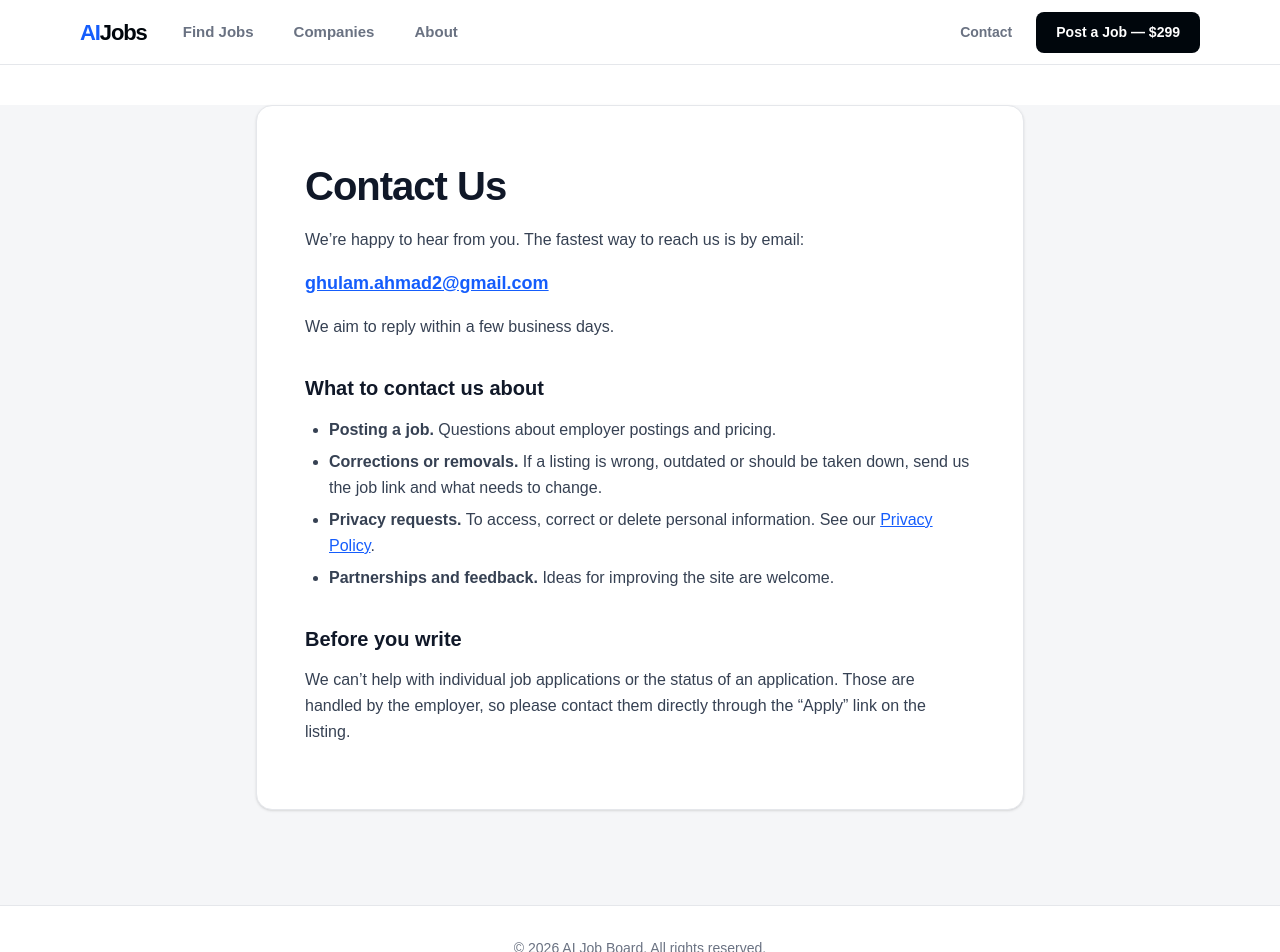
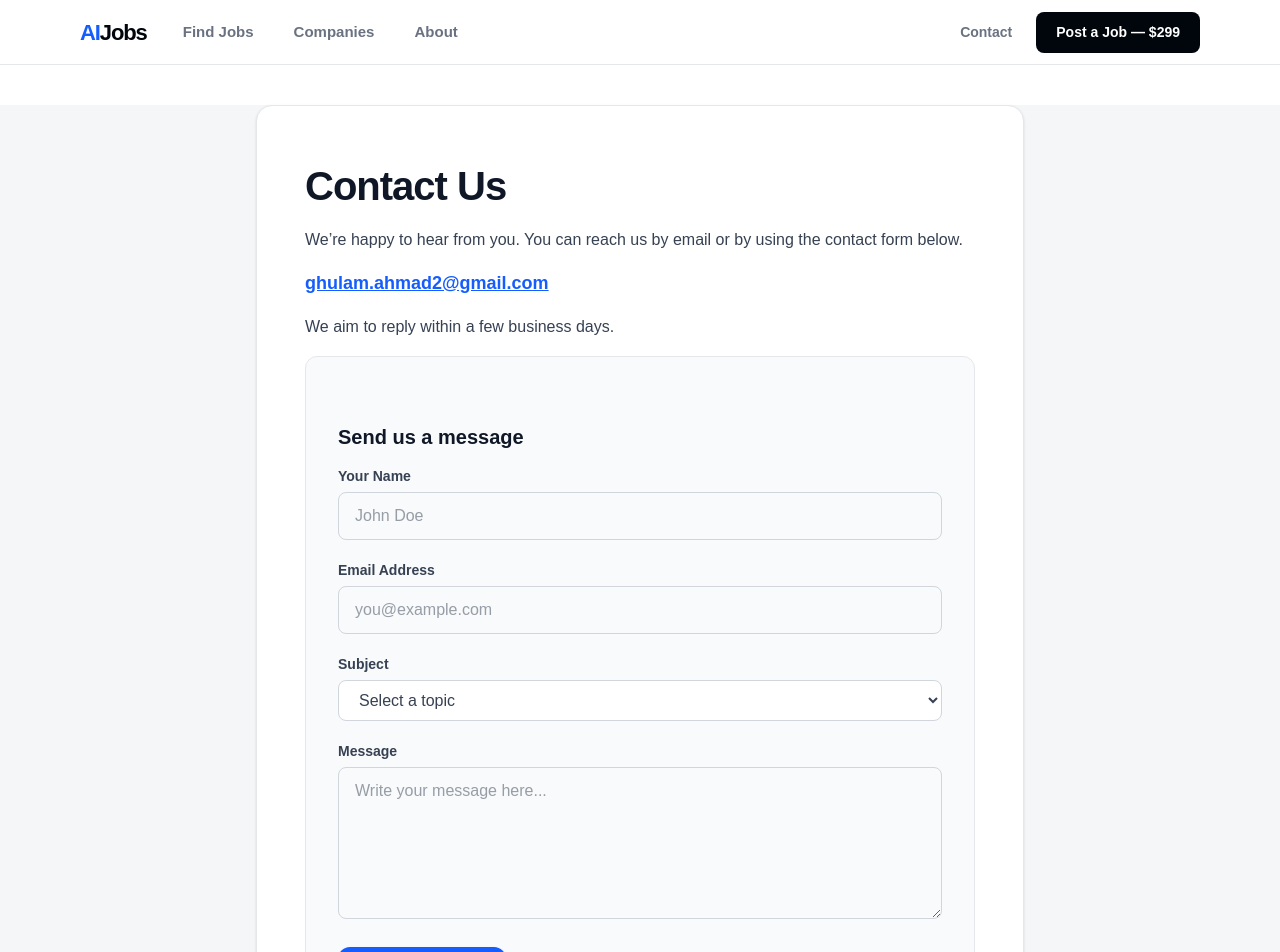
Before and after one commit to GhulamAhmad-legal/ai-job-board, a Next.js app: page /contact in a window 1280 px wide. Shown: the top 952 px of the page. Built offline with nearby package versions, Linux system fonts and the light colour scheme; no server answers.

Commit message:
Update about and contact pages

```diff
--- a/app/contact/page.tsx
+++ b/app/contact/page.tsx
@@ -1,25 +1,165 @@
-import type { Metadata } from 'next';
+'use client';
+
+import { useState } from 'react';
 import LegalPage from '../components/LegalPage';
 import { siteConfig } from '../lib/siteConfig';
 
-export const metadata: Metadata = {
-  title: `Contact Us | ${siteConfig.name}`,
-  description: `Get in touch with ${siteConfig.name} about listings, employer postings, corrections or privacy requests.`,
-  alternates: { canonical: '/contact' },
-};
+export default function ContactPage() {
+  const [formData, setFormData] = useState({
+    name: '',
+    email: '',
+    subject: '',
+    message: '',
+  });
+  const [status, setStatus] = useState<'idle' | 'loading' | 'success' | 'error'>('idle');
+  const [errorMessage, setErrorMessage] = useState('');
 
-export default function ContactPage() {
+  const handleChange = (
+    e: React.ChangeEvent<HTMLInputElement | HTMLTextAreaElement | HTMLSelectElement>
+  ) => {
+    setFormData({ ...formData, [e.target.name]: e.target.value });
+  };
+
+  const handleSubmit = async (e: React.FormEvent) => {
+    e.preventDefault();
+    setStatus('loading');
+    setErrorMessage('');
+
+    try {
+      const res = await fetch('/api/contact', {
+        method: 'POST',
+        headers: { 'Content-Type': 'application/json' },
+        body: JSON.stringify(formData),
+      });
+
+      const data = await res.json();
+
+      if (!res.ok) {
+        throw new Error(data.error || 'Something went wrong');
+      }
+
+      setStatus('success');
+      setFormData({ name: '', email: '', subject: '', message: '' });
+    } catch (err: any) {
+      setStatus('error');
+      setErrorMessage(err.message || 'Failed to send message');
+    }
+  };
+
   return (
     <LegalPage title="Contact Us" showUpdated={false}>
       <p>
-        We’re happy to hear from you. The fastest way to reach us is by email:
+        We’re happy to hear from you. You can reach us by email or by using the contact form below.
       </p>
+
       <p>
-        <a href={`mailto:${siteConfig.contactEmail}`} className="text-[18px] font-bold">
+        <a
+          href={`mailto:${siteConfig.contactEmail}`}
+          className="text-[18px] font-bold text-blue-600 hover:underline"
+        >
           {siteConfig.contactEmail}
         </a>
       </p>
-      <p>We aim to reply within a few business days.</p>
+
+      <p className="mb-8">We aim to reply within a few business days.</p>
+
+      {/* Contact Form */}
+      <div className="bg-gray-50 border border-gray-200 rounded-xl p-6 md:p-8 mb-10">
+        <h2 className="text-[20px] font-extrabold text-gray-900 mb-5 mt-0">
+          Send us a message
+        </h2>
+
+        {status === 'success' ? (
+          <div className="bg-green-50 border border-green-200 text-green-800 rounded-lg p-4 text-center font-medium">
+            ✅ Thank you! Your message has been sent successfully. We’ll get back to you soon.
+          </div>
+        ) : (
+          <form onSubmit={handleSubmit} className="space-y-5">
+            <div>
+              <label htmlFor="name" className="block text-sm font-semibold text-gray-700 mb-1.5">
+                Your Name
+              </label>
+              <input
+                type="text"
+                id="name"
+                name="name"
+                required
+                value={formData.name}
+                onChange={handleChange}
+                className="w-full px-4 py-2.5 border border-gray-300 rounded-lg focus:ring-2 focus:ring-blue-500 focus:border-blue-500 outline-none transition"
+                placeholder="John Doe"
+              />
+            </div>
+
+            <div>
+              <label htmlFor="email" className="block text-sm font-semibold text-gray-700 mb-1.5">
+                Email Address
+              </label>
+              <input
+                type="email"
+                id="email"
+                name="email"
+                required
+                value={formData.email}
+                onChange={handleChange}
+                className="w-full px-4 py-2.5 border border-gray-300 rounded-lg focus:ring-2 focus:ring-blue-500 focus:border-blue-500 outline-none transition"
+                placeholder="you@example.com"
+              />
+            </div>
+
+            <div>
+              <label htmlFor="subject" className="block text-sm font-semibold text-gray-700 mb-1.5">
+                Subject
+              </label>
+              <select
+                id="subject"
+                name="subject"
+                required
+                value={formData.subject}
+                onChange={handleChange}
+                className="w-full px-4 py-2.5 border border-gray-300 rounded-lg focus:ring-2 focus:ring-blue-500 focus:border-blue-500 outline-none transition bg-white"
+              >
+                <option value="">Select a topic</option>
+                <option value="Post a Job">Post a Job / Pricing</option>
+                <option value="Correction or Removal">Correction or Removal</option>
+                <option value="Privacy Request">Privacy Request</option>
+                <option value="Partnership">Partnership / Feedback</option>
+                <option value="Other">Other</option>
+              </select>
+            </div>
+
+            <div>
+              <label htmlFor="message" className="block text-sm font-semibold text-gray-700 mb-1.5">
+                Message
+              </label>
+              <textarea
+                id="message"
+                name="message"
+                required
+                rows={5}
+                value={formData.message}
+                onChange={handleChange}
+                className="w-full px-4 py-2.5 border border-gray-300 rounded-lg focus:ring-2 focus:ring-blue-500 focus:border-blue-500 outline-none transition resize-y"
+                placeholder="Write your message here..."
+              />
+            </div>
+
+            {status === 'error' && (
+              <div className="bg-red-50 border border-red-200 text-red-700 rounded-lg p-3 text-sm">
+                {errorMessage}
+              </div>
+            )}
+
+            <button
+              type="submit"
+              disabled={status === 'loading'}
+              className="w-full sm:w-auto bg-blue-600 hover:bg-blue-700 disabled:bg-blue-400 text-white font-bold text-[15px] px-8 py-3 rounded-xl transition-all shadow-sm hover:-translate-y-0.5 disabled:cursor-not-allowed"
+            >
+              {status === 'loading' ? 'Sending...' : 'Send Message'}
+            </button>
+          </form>
+        )}
+      </div>
 
       <h2>What to contact us about</h2>
       <ul>
--- /dev/null
+++ b/app/contact/route.ts
@@ -0,0 +1,67 @@
+import { NextRequest, NextResponse } from 'next/server';
+import { Resend } from 'resend';
+
+const resend = new Resend(process.env.RESEND_API_KEY);
+
+export async function POST(req: NextRequest) {
+  try {
+    const body = await req.json();
+    const { name, email, subject, message } = body;
+
+    // Validation
+    if (!name || !email || !subject || !message) {
+      return NextResponse.json(
+        { error: 'All fields are required.' },
+        { status: 400 }
+      );
+    }
+
+    const emailRegex = /^[^\s@]+@[^\s@]+\.[^\s@]+$/;
+    if (!emailRegex.test(email)) {
+      return NextResponse.json(
+        { error: 'Please enter a valid email address.' },
+        { status: 400 }
+      );
+    }
+
+    // Send email
+    const { data, error } = await resend.emails.send({
+      from: 'AIJobs <onboarding@resend.dev>', // Change later after verifying your domain
+      to: ['ghulam.ahmad2@gmail.com'],        // Your email
+      replyTo: email,
+      subject: `[AIJobs] ${subject} - from ${name}`,
+      html: `
+        <div style="font-family: Arial, sans-serif; max-width: 600px; margin: 0 auto; padding: 20px;">
+          <h2 style="color: #1e40af; margin-bottom: 20px;">New Contact Form Submission</h2>
+
+          <p><strong>Name:</strong> ${name}</p>
+          <p><strong>Email:</strong> ${email}</p>
+          <p><strong>Subject:</strong> ${subject}</p>
+
+          <hr style="border: none; border-top: 1px solid #e5e7eb; margin: 24px 0;" />
+
+          <p style="white-space: pre-wrap; line-height: 1.6;">${message}</p>
+        </div>
+      `,
+    });
+
+    if (error) {
+      console.error('Resend error:', error);
+      return NextResponse.json(
+        { error: 'Failed to send message. Please try again later.' },
+        { status: 500 }
+      );
+    }
+
+    return NextResponse.json(
+      { success: true, message: 'Message sent successfully!' },
+      { status: 200 }
+    );
+  } catch (error) {
+    console.error('API error:', error);
+    return NextResponse.json(
+      { error: 'Something went wrong. Please try again later.' },
+      { status: 500 }
+    );
+  }
+}
--- a/package.json
+++ b/package.json
@@ -14,6 +14,7 @@
     "next": "16.3.6",
     "react": "19.2.8",
     "react-dom": "19.2.8",
+    "resend": "^6.33.0",
     "sanitize-html": "^2.18.0"
   },
   "devDependencies": {
```
Also changed, not shown: app/about/page.tsx (+49 -14 lines), 1 other file (tests, documents, lock files or other folders).
